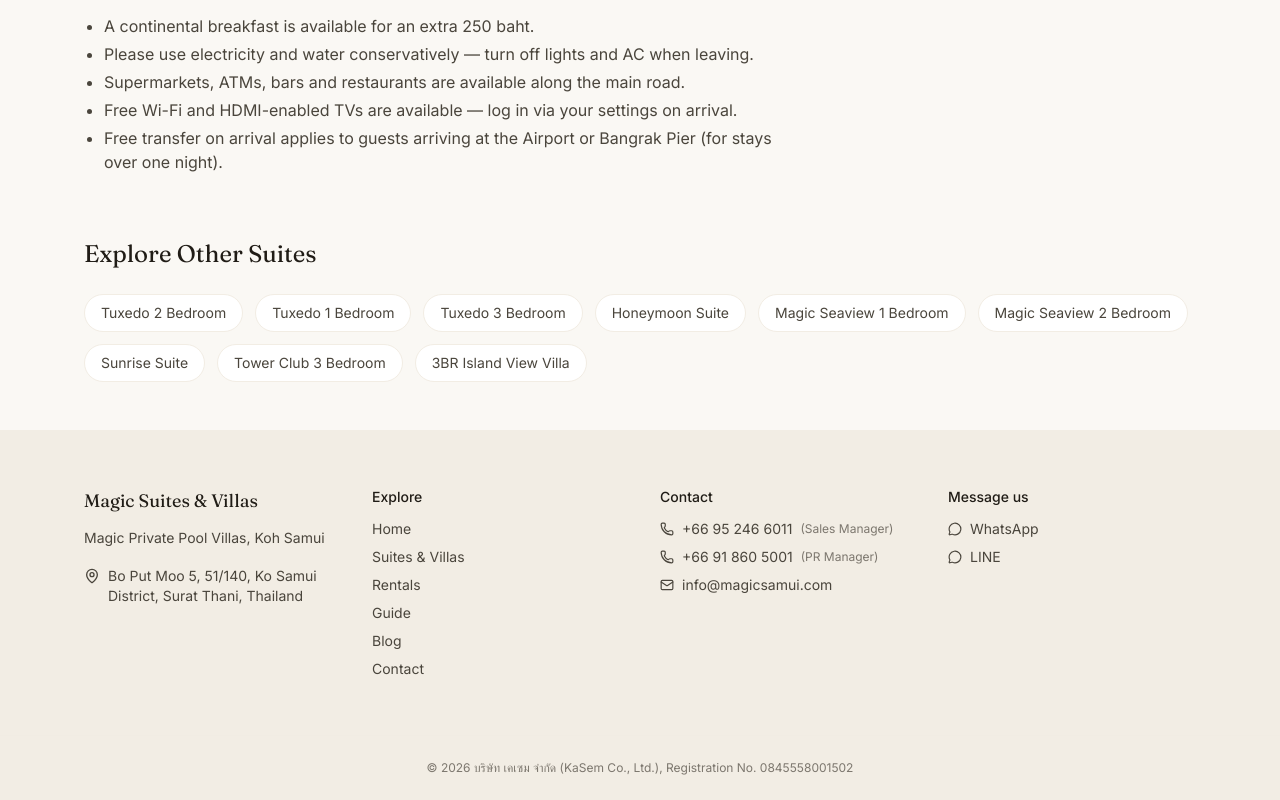
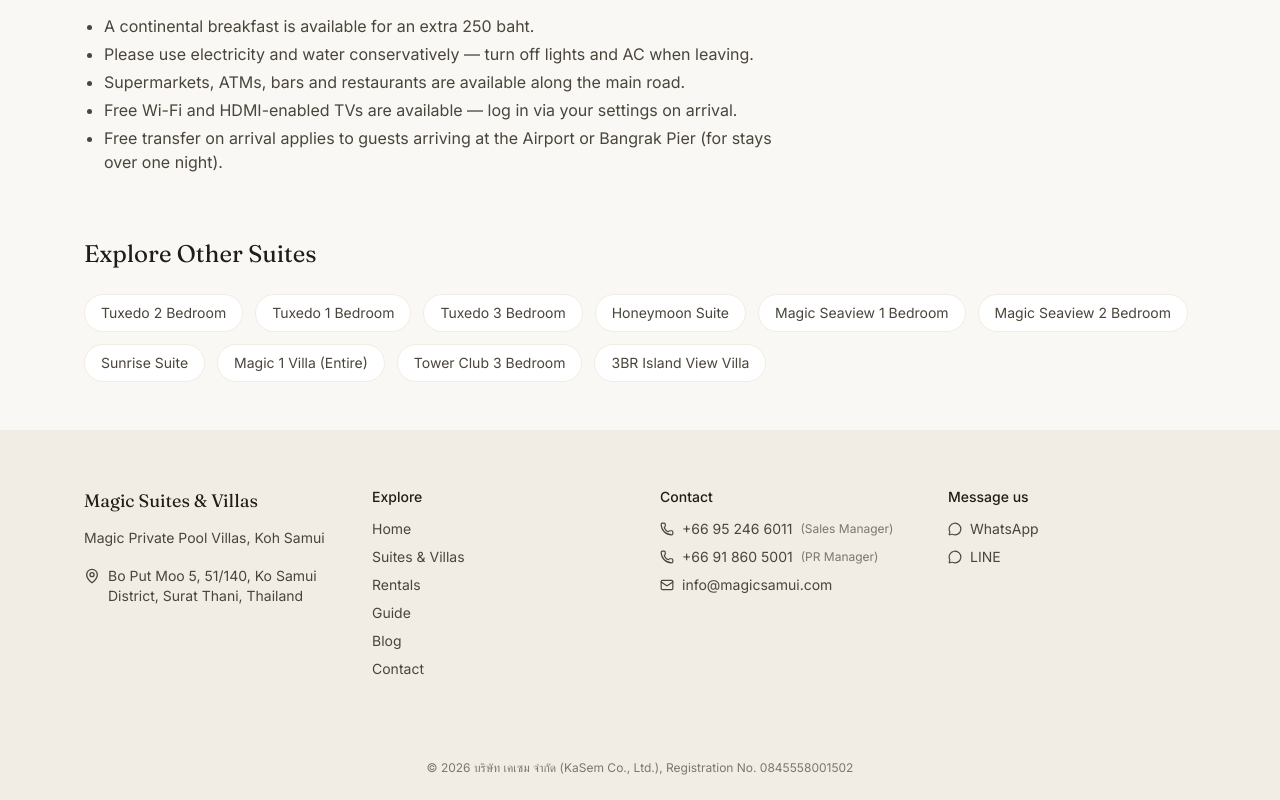
Before and after one commit to eldor1274/magicsamui-website, a Next.js app: page /rooms/garden-suite in a window 1280 px wide. Shown: the part 1647-2447 px from the top of the page. Built offline with nearby package versions, Linux system fonts and the light colour scheme; no server answers.

Commit message:
Add Magic 1 Villa entire-villa listing (5BR, 10 guests, B40,000)
The whole Magic Villa as one booking: all four suites, 4 private
pools, mapped to its Cloudbeds room type for live rates.

```diff
--- a/src/app/api/rates/route.ts
+++ b/src/app/api/rates/route.ts
@@ -5,6 +5,7 @@
   "462962": "seaview-suite",
   "462964": "seaview-2br",
   "575061": "tower-club-3br",
+  "501425": "magic-1-villa",
   "464009": "tuxedo",
   "501423": "island-view-3br",
   "501424": "tuxedo-1br",
--- a/src/app/page.tsx
+++ b/src/app/page.tsx
@@ -11,9 +11,14 @@
 
 const featuredRooms = rooms.filter(
   (r) =>
-    !["seaview-2br", "island-view-3br", "tower-club-3br", "tuxedo-1br", "tuxedo-3br"].includes(
-      r.slug
-    )
+    ![
+      "seaview-2br",
+      "island-view-3br",
+      "tower-club-3br",
+      "magic-1-villa",
+      "tuxedo-1br",
+      "tuxedo-3br",
+    ].includes(r.slug)
 );
 
 const essentials = [
--- a/src/app/rooms/page.tsx
+++ b/src/app/rooms/page.tsx
@@ -16,6 +16,7 @@
   getRoomBySlug("seaview-2br")!,
   getRoomBySlug("island-view-3br")!,
   getRoomBySlug("tower-club-3br")!,
+  getRoomBySlug("magic-1-villa")!,
 ];
 
 export default function RoomsPage() {
@@ -57,7 +58,7 @@
           <p className="mt-1 text-sm text-ink-soft">
             Combine adjoining suites in Magic Villa for a 2 or 3 bedroom stay.
           </p>
-          <div className="mt-5 grid gap-6 sm:grid-cols-2 lg:grid-cols-3">
+          <div className="mt-5 grid gap-6 sm:grid-cols-2">
             {combineSuites.map((room) => (
               <RoomCard key={room.slug} room={room} />
             ))}
--- a/src/data/rooms.ts
+++ b/src/data/rooms.ts
@@ -541,6 +541,65 @@
     ],
   },
   {
+    slug: "magic-1-villa",
+    poolType: "4 private pools",
+    name: "Magic 1 Villa — The Entire Villa",
+    shortName: "Magic 1 Villa (Entire)",
+    priceThb: 40000,
+    area: { sqm: 650, sqft: 6997 },
+    bedrooms: 5,
+    guests: 10,
+    bathrooms: 5.5,
+    summary:
+      "The whole Magic Villa exclusively yours: all four suites across three floors — 5 bedrooms, 4 private pools including the penthouse infinity edge, and sea views from every level.",
+    description: [
+      "Take the entire hillside villa: the penthouse Honeymoon Suite with its infinity edge pool, the Sunrise Suite with its jet plunge pool behind a five-meter glass wall, the Magic Seaview two-bedroom level with its open-air sala, and the Garden Suite with its private terrace.",
+      "Five bedrooms and four private pools across three floors, sleeping up to ten guests — for families, groups of friends, or celebrations that deserve a whole villa overlooking the gulf of Thailand. The grounds are private, gated, and yours alone.",
+    ],
+    amenities: [
+      "Wi-Fi",
+      "Coffee Machine",
+      "Hair Dryer",
+      "Private Entrance",
+      "Private Bathroom",
+      "Balcony",
+      "Free Airport shuttle (min. 2 nights)",
+      "Airport shuttle (charge for 1 night stay)",
+      "Safe",
+      "Ironing facilities",
+      "Baggage storage",
+      "Dining table",
+      "Cleaning products",
+      "Toaster",
+      "Stovetop",
+      "Kitchenware",
+      "Electric kettle",
+      "Kitchen",
+      "Microwave",
+      "Refrigerator",
+      "Terrace",
+      "Private Parking",
+    ],
+    importantInfo: STANDARD_INFO,
+    heroImage: { src: "/images/home/DMZ_3612-2.jpg", alt: "Magic Villa rooftop garden and pool terrace" },
+    gallery: [
+      { src: "/images/home/DMZ_3612-2.jpg", alt: "Rooftop garden and pool terrace" },
+      { src: "/images/home/Magic-Suites-50-2.jpg", alt: "Magic Villa exterior with infinity pool" },
+      { src: "/images/honeymoon-suite/swimming-pool-1-scaled.jpg", alt: "Penthouse infinity pool" },
+      { src: "/images/honeymoon-suite/hoenymoon-bed-view-v2-scaled.jpg", alt: "Honeymoon penthouse bedroom" },
+      { src: "/images/sunrise-suite/card-face.jpg", alt: "Sunrise Suite balcony view" },
+      { src: "/images/sunrise-suite/suite-view.jpg", alt: "Sunrise Suite bedroom" },
+      { src: "/images/seaview-suite/livingroom.jpg", alt: "Magic Seaview living room" },
+      { src: "/images/seaview-2br/pool-view-left-angle-scaled.jpg", alt: "Jet plunge pool" },
+      { src: "/images/seaview-2br/sala-1.jpg", alt: "Open-air sala" },
+      { src: "/images/seaview-2br/bedroom-1-1.jpg", alt: "Seaview bedroom" },
+      { src: "/images/garden-suite/ZwqvoPFw.jpg", alt: "Garden Suite" },
+      { src: "/images/garden-suite/bjfgnnog-e1705969442367.jpg", alt: "Garden Suite terrace" },
+      { src: "/images/home/jacuzzi-e1705969700697.jpg", alt: "Pool detail" },
+      { src: "/images/home/1hpziQpw-e1705969602881.jpg", alt: "Villa view" },
+    ],
+  },
+  {
     slug: "tower-club-3br",
     poolType: "Infinity + jet plunge pool",
     name: "Tower Club Hangover Suite — 3 Bedroom with Pool",
```
